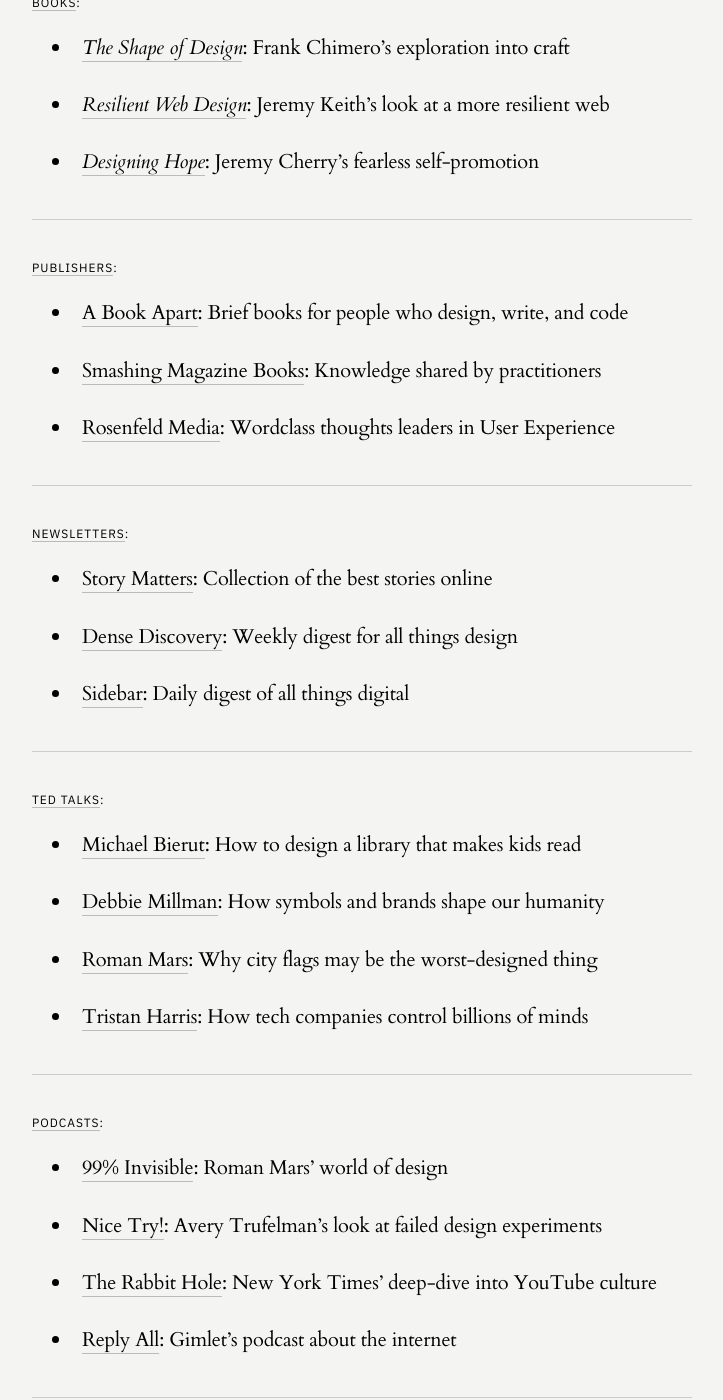
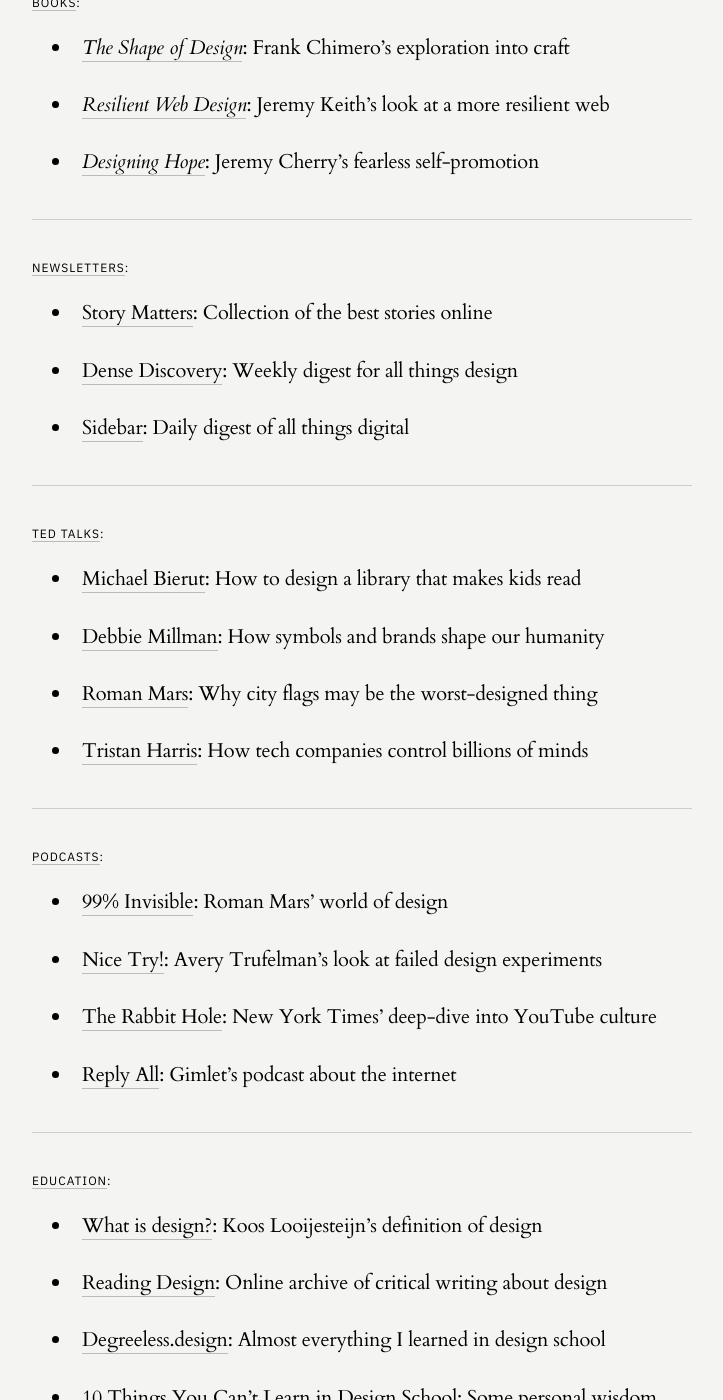
Before and after one commit to jeremydcherry/jeremydcherry.github.io, a Jekyll site: the page built from content/resources.md, in a window 1280 px wide and 1400 px high, scrolled down 1533 px. Shown: the whole window, without its empty margins (428-1151 px from the left). Built offline with Jekyll 4.4.1, drawn with Linux system fonts in a browser that asks for light colours; some of the changed text lies outside the part shown.

Commit message:
Updated resources

```diff
--- a/content/resources.md
+++ b/content/resources.md
@@ -67,16 +67,6 @@
 
 ---
 
-#### [Publishers](#publishers):
-
-- [A Book Apart](https://abookapart.com/): Brief books for people who design, write, and code
-
-- [Smashing Magazine Books](https://www.smashingmagazine.com/printed-books/): Knowledge shared by practitioners
-
-- [Rosenfeld Media](https://rosenfeldmedia.com/books/): Wordclass thoughts leaders in User Experience
-
----
-
 #### [Newsletters](#newsletters):
 
 - [Story Matters](https://storymatters.com/): Collection of the best stories online
```
Also changed, not shown: other parts of content/resources.md (+6 -0 lines).
